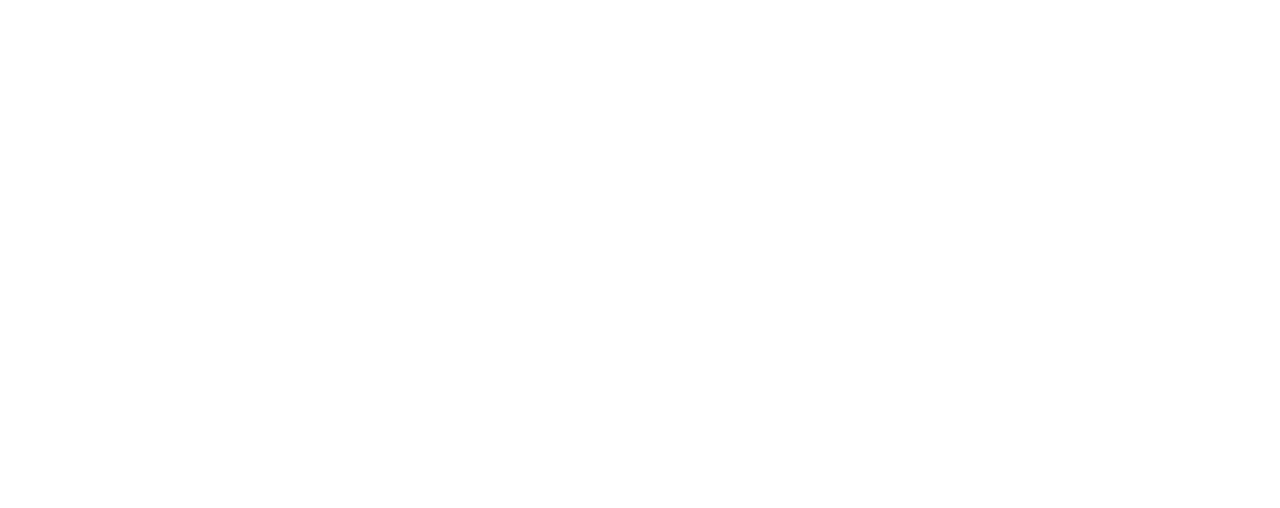
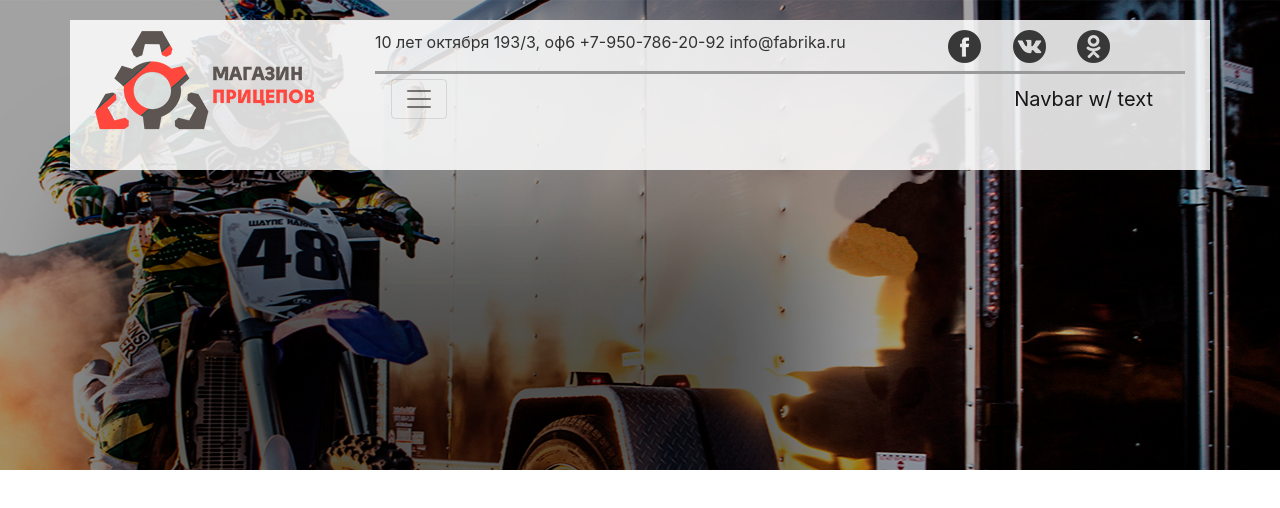
Before and after one commit to RuslanKasymov/pricep.vr, a plain HTML site: page index.html in a window 1280 px wide. Drawn offline with Linux system fonts and the light colour scheme.

Commit message:
Шапка сайта

```diff
--- a/css/style.css
+++ b/css/style.css
@@ -6,6 +6,75 @@
 html,
 body {
     height: 100%;
-    font-family: Roboto;
     color: #333333;
 }
+.wrapper {
+    display: flex;
+    flex-direction: column;
+    height: 100%;
+}
+.content {
+    flex: 1 0 auto;
+}
+.footer {
+    flex: 0 0 auto;
+}
+.animaite{
+    -webkit-transition: all 0.3s ease-out;
+    -moz-transition: all 0.3s ease-out;
+    -o-transition: all 0.3s ease-out;
+    transition: all 0.3s ease-out;
+}
+.main_head_bg{
+    background: url("../images/main_head_bg.png")  top center no-repeat;
+}
+.header{
+    height: 150px;
+    background: rgba(255,255,255,0.85);
+    padding: 10px;
+}
+.pt-20{
+    padding-top: 20px;
+}
+.header img{
+    max-width: 100%;
+}
+.head-info{
+    width: 100%;
+    height: 44px;
+    border-bottom: 3px solid #999999;
+}
+.head-info a{
+   text-decoration: none;
+}
+.head-text-info{
+    /*margin-right: 40px;*/
+}
+.icon_upper{
+    width: 60px;
+    height: 35px;
+}
+
+.icon_upper:hover{
+    background-position: 14px -37px;
+
+
+}
+.head_fb{
+    background: url("../images/head_fb.png")  top center no-repeat;
+}
+.head_vk{
+    background: url("../images/head_vk.png") top center no-repeat;
+}
+.head_ok{
+    background: url("../images/head_ok.png") top center no-repeat;
+}
+.social_head div{
+    display: inline-block;
+}
+
+
+
+.banner{
+    height: 300px;
+}
--- a/index.html
+++ b/index.html
@@ -15,8 +15,65 @@
 <div class="wrapper">
     <div class="content">
         <div class="content-fluid main_head_bg">
-            <div class="container">
-                <div class="row">
+            <div class="container pt-20">
+                <div class="row header">
+                    <div class="col-12 col-md-3">
+                        <a href="/"><img src="images/logo_head.png" alt="магазин прицепов логотип"></a>
+                    </div>
+                    <div class="col-md-9">
+                        <div class="head-info">
+                            <div class="row">
+                                <div class="col-md-8">
+
+                                    <div class="text_head">
+                                        <span class="head-text-info">10 лет октября 193/3, оф6</span>
+                                        <span class="head-text-info">+7-950-786-20-92</span>
+                                        <span class="head-text-info">info@fabrika.ru</span>
+                                    </div>
+
+                                </div>
+                                <div class="col-md-4">
+                                    <div class="social_head">
+                                        <a href="#">
+                                            <div class="icon_upper head_fb animaite"></div>
+                                        </a>
+                                        <a href="#">
+                                            <div class="icon_upper head_vk animaite"></div>
+                                        </a>
+                                        <a href="#">
+                                            <div class="icon_upper head_ok animaite"></div>
+                                        </a>
+                                    </div>
+                                </div>
+                                <div class="col-12">
+                                    <nav class="navbar navbar-toggleable-md navbar-light bg-faded">
+                                        <button class="navbar-toggler navbar-toggler-right" type="button" data-toggle="collapse" data-target="#navbarText" aria-controls="navbarText" aria-expanded="false" aria-label="Toggle navigation">
+                                            <span class="navbar-toggler-icon"></span>
+                                        </button>
+                                        <a class="navbar-brand" href="#">Navbar w/ text</a>
+                                        <div class="collapse navbar-collapse" id="navbarText">
+                                            <ul class="navbar-nav mr-auto">
+                                                <li class="nav-item active">
+                                                    <a class="nav-link" href="#">Home <span class="sr-only">(current)</span></a>
+                                                </li>
+                                                <li class="nav-item">
+                                                    <a class="nav-link" href="#">Features</a>
+                                                </li>
+                                                <li class="nav-item">
+                                                    <a class="nav-link" href="#">Pricing</a>
+                                                </li>
+                                            </ul>
+                                            <span class="navbar-text">
+                          Navbar text with an inline element
+                        </span>
+                                        </div>
+                                    </nav>
+
+                                </div>
+                            </div>
+
+                        </div>
+                    </div>
 
                 </div>
             </div>
@@ -38,10 +95,10 @@
             <div class="row">
                 <div class="col-sm-2">
 
-                        <div class="logo logo_footer">
-                            <a href="/"><img src="" alt=""></a>
+                    <div class="logo logo_footer">
+                        <a href="/"><img src="" alt=""></a>
 
-                        </div>
+                    </div>
 
                 </div>
                 <div class="col-sm-10">
@@ -55,7 +112,8 @@
 <!-- Модальное окно -->
 
 
-<div class="modal fade" id="exampleModal" tabindex="-1" role="dialog" aria-labelledby="exampleModalLabel" aria-hidden="true">
+<div class="modal fade" id="exampleModal" tabindex="-1" role="dialog" aria-labelledby="exampleModalLabel"
+     aria-hidden="true">
     <div class="modal-dialog" role="document">
         <div class="modal-content">
             <div class="modal-header">
```
